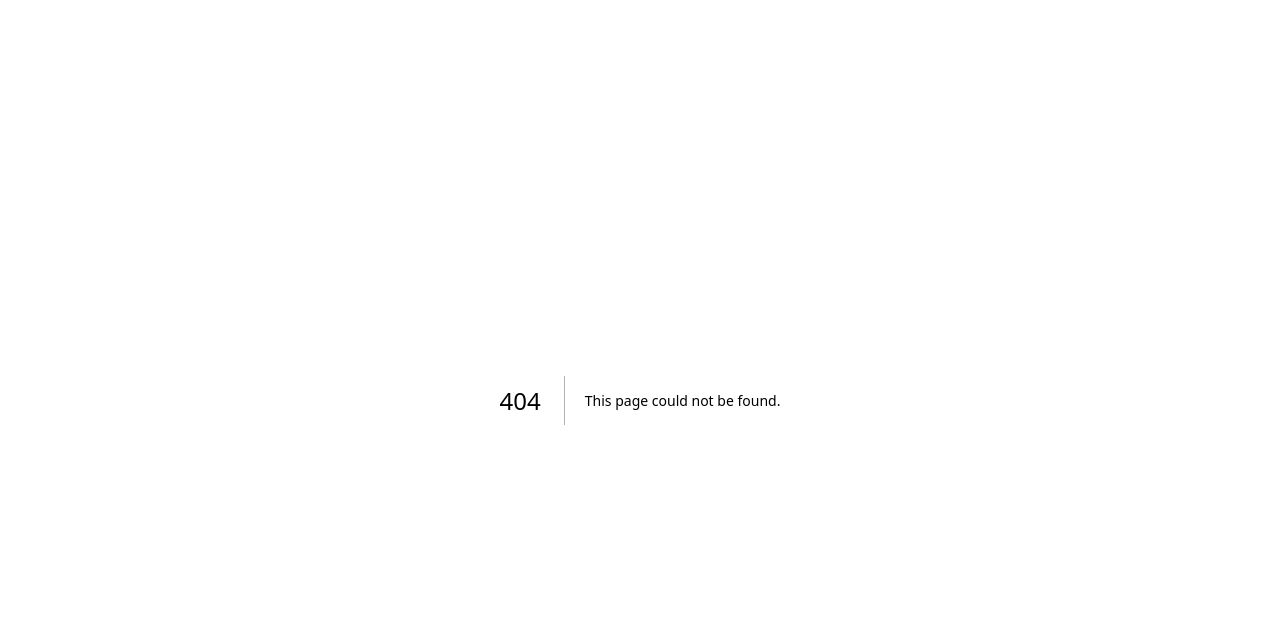
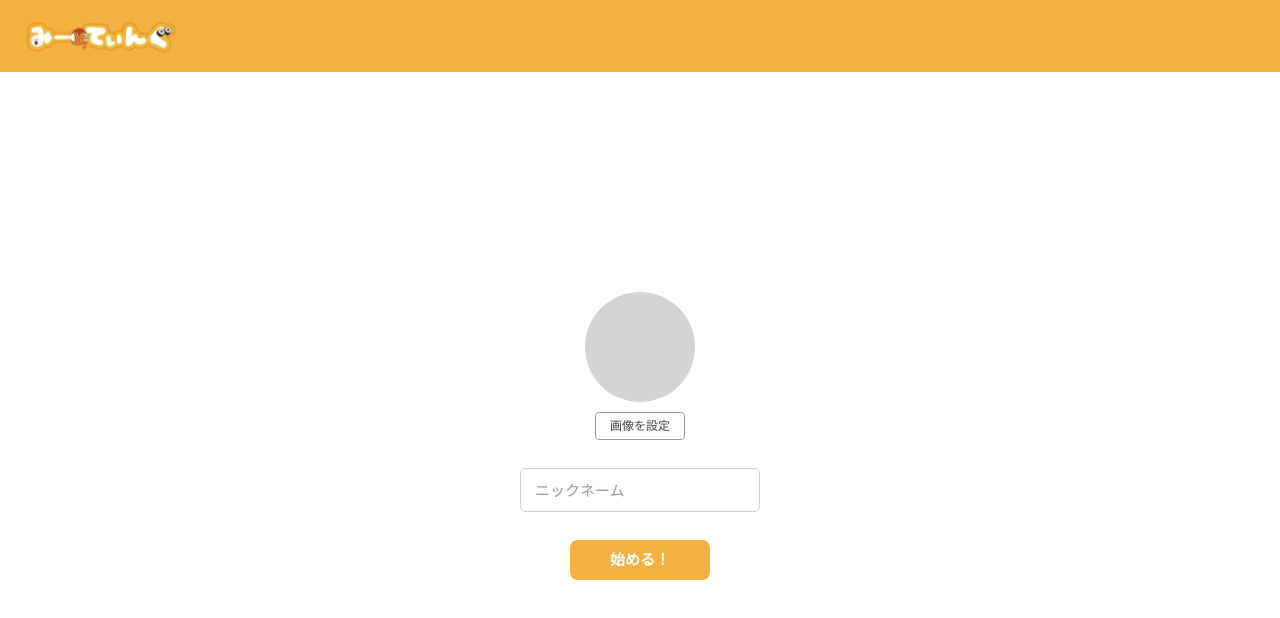
Before and after one commit to shiomoto-kei/TryOnlyException, a Next.js app in the folder lunch-share/: page /account in a window 1280 px wide. Before the commit this address had no page. Shown: the top 618 px of the page. Built offline with nearby package versions, Linux system fonts and the light colour scheme.

Commit message:
アカウント設定ページを追加し、アバター画像の設定とニックネーム入力機能を実装

```diff
--- /dev/null
+++ b/lunch-share/app/account/page.tsx
@@ -0,0 +1,147 @@
+'use client';
+
+import { useRef, useState } from 'react';
+import { useRouter } from 'next/navigation';
+
+export default function AccountSetupPage() {
+    const router = useRouter();
+    const [avatarSrc, setAvatarSrc] = useState<string | null>(null);
+    const [nickname, setNickname] = useState('');
+    const fileInputRef = useRef<HTMLInputElement>(null);
+
+    const handleImageChange = (e: React.ChangeEvent<HTMLInputElement>) => {
+        const file = e.target.files?.[0];
+        if (!file) return;
+        const url = URL.createObjectURL(file);
+        setAvatarSrc(url);
+    };
+
+    const handleStart = () => {
+        router.push('/main');
+    };
+
+    return (
+        <div style={styles.page}>
+            {/* ヘッダー（ロゴのみ） */}
+            <header style={styles.header}>
+                <img src="/meating_logo.png" alt="みーてぃんぐ" style={styles.logoImg} />
+            </header>
+
+            <main style={styles.main}>
+                {/* アバター */}
+                <div style={styles.avatarWrap}>
+                    <div
+                        style={{
+                            ...styles.avatar,
+                            backgroundImage: avatarSrc ? `url(${avatarSrc})` : undefined,
+                            backgroundSize: 'cover',
+                            backgroundPosition: 'center',
+                        }}
+                    />
+                    <input
+                        ref={fileInputRef}
+                        type="file"
+                        accept="image/*"
+                        style={{ display: 'none' }}
+                        onChange={handleImageChange}
+                    />
+                    <button
+                        style={styles.setImgBtn}
+                        onClick={() => fileInputRef.current?.click()}
+                    >
+                        画像を設定
+                    </button>
+                </div>
+
+                {/* ニックネーム入力 */}
+                <input
+                    type="text"
+                    value={nickname}
+                    onChange={(e) => setNickname(e.target.value)}
+                    placeholder="ニックネーム"
+                    style={styles.nicknameInput}
+                />
+
+                {/* 始めるボタン */}
+                <button onClick={handleStart} style={styles.startButton}>
+                    始める！
+                </button>
+            </main>
+        </div>
+    );
+}
+
+const styles: { [key: string]: React.CSSProperties } = {
+    page: {
+        minHeight: '100vh',
+        background: '#fff',
+        display: 'flex',
+        flexDirection: 'column',
+        fontFamily:
+            '-apple-system, "Hiragino Kaku Gothic ProN", "Yu Gothic", sans-serif',
+    },
+    header: {
+        background: '#F5B042',
+        padding: '12px 16px',
+        display: 'flex',
+        alignItems: 'center',
+    },
+    logoImg: {
+        height: 48,
+        width: 'auto',
+        objectFit: 'contain',
+    },
+    main: {
+        flex: 1,
+        display: 'flex',
+        flexDirection: 'column',
+        alignItems: 'center',
+        justifyContent: 'center',
+        gap: 28,
+        padding: '32px 24px',
+    },
+    avatarWrap: {
+        display: 'flex',
+        flexDirection: 'column',
+        alignItems: 'center',
+        gap: 10,
+    },
+    avatar: {
+        width: 110,
+        height: 110,
+        borderRadius: '50%',
+        background: '#d4d4d4',
+    },
+    setImgBtn: {
+        background: '#fff',
+        border: '1px solid #999',
+        borderRadius: 4,
+        padding: '4px 14px',
+        fontSize: 12,
+        color: '#444',
+        cursor: 'pointer',
+    },
+    nicknameInput: {
+        width: '100%',
+        maxWidth: 240,
+        height: 44,
+        border: '1px solid #ccc',
+        borderRadius: 6,
+        padding: '0 14px',
+        fontSize: 15,
+        color: '#333',
+        outline: 'none',
+        boxSizing: 'border-box',
+    },
+    startButton: {
+        width: 140,
+        height: 40,
+        background: '#F5B042',
+        border: 'none',
+        borderRadius: 8,
+        color: '#fff',
+        fontSize: 15,
+        fontWeight: 700,
+        cursor: 'pointer',
+    },
+};
```
